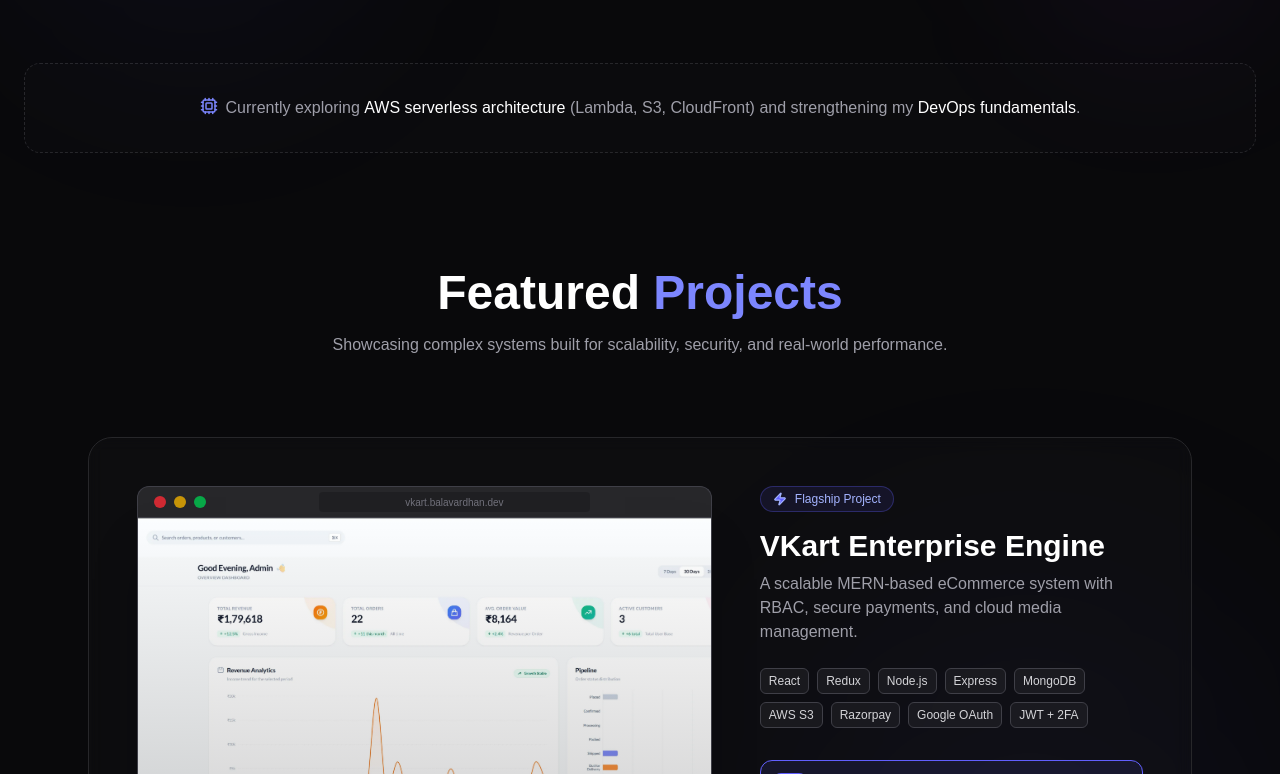
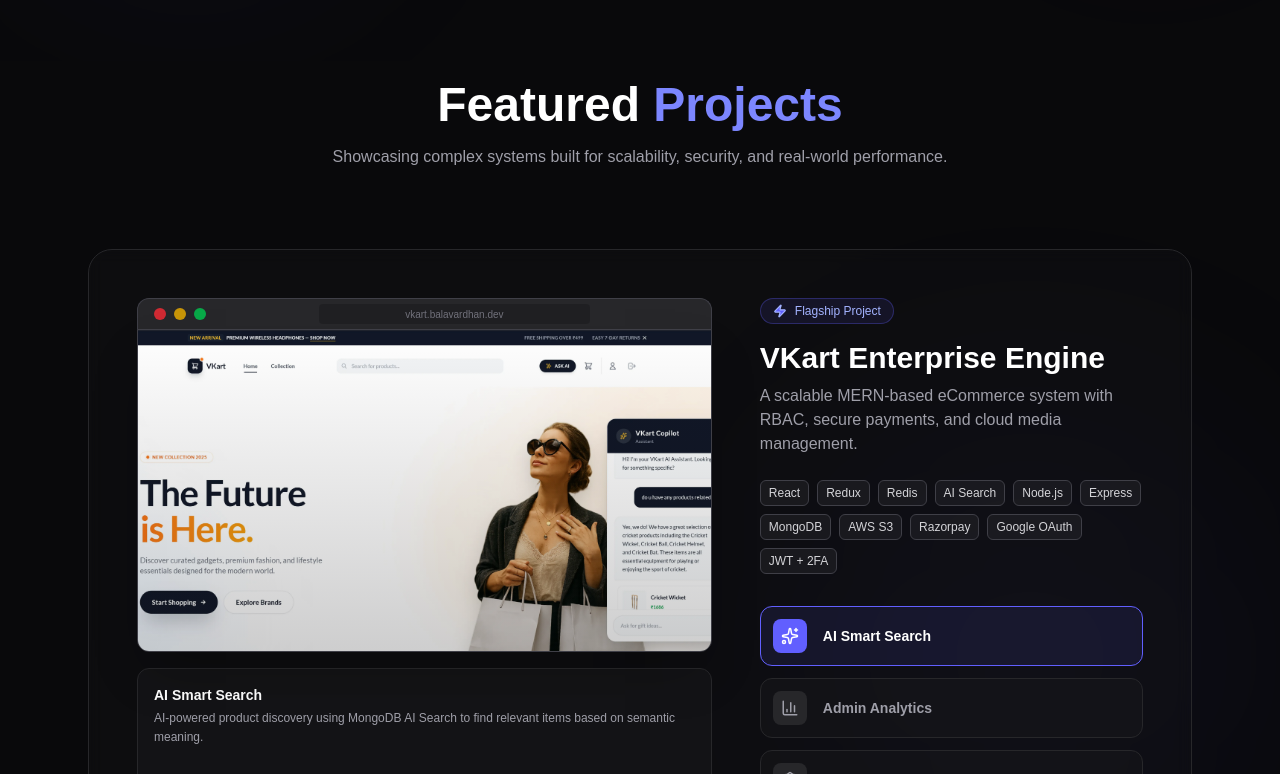
Before and after one commit to vardhan12178/My-portfolio, a Next.js app: page / in a window 1280 px wide. Shown: the part 2886-3660 px from the top of the page. Built offline with nearby package versions, Linux system fonts and the light colour scheme.

Commit message:
feat: Enhance VKart details with AI Search & Redis, update skills section

```diff
--- a/src/app/components/About.tsx
+++ b/src/app/components/About.tsx
@@ -64,8 +64,8 @@ export default function About() {
   // --- Tech Stack (Grouped for Visual Impact) ---
   const skills = [
     { label: "Frontend", icon: Layout, items: ["React", "Next.js", "Tailwind CSS", "Redux"] },
-    { label: "Backend", icon: Server, items: ["Node.js", "Express", "PHP (Legacy)", "REST APIs"] },
-    { label: "Database", icon: Database, items: ["MongoDB", "MySQL", "PostgreSQL"] },
+    { label: "Backend", icon: Server, items: ["Node.js", "Express", "Redis", "REST APIs"] },
+    { label: "Database", icon: Database, items: ["MongoDB", "AI Search", "MySQL", "PostgreSQL"] },
     { label: "DevOps/Tools", icon: Terminal, items: ["Git", "AWS (Basic)", "Postman", "Docker"] },
   ];
 
@@ -89,7 +89,7 @@ export default function About() {
           </h2>
           <div className="mt-2 h-1 w-20 rounded-full bg-gradient-to-r from-indigo-500 to-purple-500" />
           <p className="mt-6 max-w-2xl text-zinc-400 text-lg">
-           A results-driven engineer modernizing legacy systems into scalable, high-performance MERN applications
+            A results-driven engineer modernizing legacy systems into scalable, high-performance MERN applications
           </p>
         </motion.div>
 
@@ -126,13 +126,13 @@ export default function About() {
                   <div className="text-zinc-200 text-sm font-semibold">Hyderabad, IN</div>
                 </div>
                 <div className="rounded-xl bg-zinc-950/50 p-3 border border-zinc-800/50">
-                   <div className="flex items-center gap-2 text-zinc-500 text-xs uppercase tracking-wider mb-1">
+                  <div className="flex items-center gap-2 text-zinc-500 text-xs uppercase tracking-wider mb-1">
                     <Briefcase size={12} /> Experience
                   </div>
                   <div className="text-zinc-200 text-sm font-semibold">{expText}</div>
                 </div>
                 <div className="rounded-xl bg-zinc-950/50 p-3 border border-zinc-800/50 col-span-2">
-                   <div className="flex items-center gap-2 text-zinc-500 text-xs uppercase tracking-wider mb-1">
+                  <div className="flex items-center gap-2 text-zinc-500 text-xs uppercase tracking-wider mb-1">
                     <Clock size={12} /> Status
                   </div>
                   <div className="text-green-400 text-sm font-semibold flex items-center gap-2">
--- a/src/app/components/Projects.tsx
+++ b/src/app/components/Projects.tsx
@@ -11,7 +11,8 @@ import {
   ShoppingCart,
   BarChart3,
   ArrowRight,
-  Zap
+  Zap,
+  Sparkles
 } from "lucide-react";
 
 // --- PROJECT DATA (Updated for AWS S3) ---
@@ -24,6 +25,8 @@ const VKART_DATA = {
   technologies: [
     "React",
     "Redux",
+    "Redis",
+    "AI Search",
     "Node.js",
     "Express",
     "MongoDB",
@@ -35,27 +38,34 @@ const VKART_DATA = {
   gallery: [
     {
       id: 0,
+      title: "AI Smart Search",
+      desc: "AI-powered product discovery using MongoDB AI Search to find relevant items based on semantic meaning.",
+      img: "/img/Vkart1.webp",
+      icon: <Sparkles size={18} />
+    },
+    {
+      id: 1,
       title: "Admin Analytics",
       desc: "Role-protected admin panel with real-time metrics for revenue, user registrations, and order status distribution.",
       img: "/img/Vkart3.webp",
       icon: <BarChart3 size={18} />
     },
     {
-      id: 1,
+      id: 2,
       title: "Secure Auth & 2FA",
       desc: "Email-password login, Google OAuth, JWT authentication, session security, and optional two-factor authentication.",
       img: "/img/Vkart2.webp",
       icon: <ShieldCheck size={18} />
     },
     {
-      id: 2,
+      id: 3,
       title: "Inventory CMS",
       desc: "Product and category management with secure image uploads to AWS S3, activation toggles, and detail editing.",
       img: "/img/Vkart5.webp",
       icon: <Layers size={18} />
     },
     {
-      id: 3,
+      id: 4,
       title: "Order Workflow",
       desc: "End-to-end order lifecycle: Pending → Placed → Shipped → Out for Delivery → Delivered, managed through a state-driven admin dashboard.",
       img: "/img/Vkart4.webp",
@@ -119,7 +129,7 @@ export default function Projects() {
               </div>
 
               {/* Dynamic Screen */}
-              <div className="relative aspect-[16/10] overflow-hidden rounded-b-xl border border-zinc-700 bg-zinc-950 shadow-2xl">
+              <div className="relative aspect-video overflow-hidden rounded-b-xl border border-zinc-700 bg-zinc-950 shadow-2xl">
                 <AnimatePresence mode="wait">
                   <motion.div
                     key={activeTab}
@@ -184,14 +194,12 @@ export default function Projects() {
                     <button
                       key={item.id}
                       onClick={() => setActiveTab(index)}
-                      className={`group flex w-full items-center gap-4 rounded-xl border p-3 text-left transition-all ${
-                        activeTab === index
+                      className={`group flex w-full items-center gap-4 rounded-xl border p-3 text-left transition-all ${activeTab === index
                         ? "border-indigo-500 bg-indigo-500/10"
                         : "border-zinc-800 bg-zinc-900/50 hover:border-zinc-700"
                         }`}
                     >
-                      <div className={`rounded-lg p-2 transition-colors ${
-                         activeTab === index ? "bg-indigo-500 text-white" : "bg-zinc-800 text-zinc-400 group-hover:text-white"
+                      <div className={`rounded-lg p-2 transition-colors ${activeTab === index ? "bg-indigo-500 text-white" : "bg-zinc-800 text-zinc-400 group-hover:text-white"
                         }`}>
                         {item.icon}
                       </div>
--- a/src/app/components/Skills.tsx
+++ b/src/app/components/Skills.tsx
@@ -20,7 +20,7 @@ import {
   // SiAmazonaws removed causing error
 } from "react-icons/si";
 import { FaAws } from "react-icons/fa"; // <--- Added Safe Import
-import { Code2, Cpu, Database, Globe, Layers, Server } from "lucide-react";
+import { Code2, Cpu, Database, Globe, Layers, Server, Sparkles } from "lucide-react";
 
 /* ============================================================================
    Data: High-Value MERN Stack Only
@@ -44,6 +44,7 @@ const SKILL_CATEGORIES = [
     skills: [
       { name: "Node.js", icon: <SiNodedotjs size={20} />, color: "text-green-500" },
       { name: "Express.js", icon: <SiExpress size={20} />, color: "text-white" },
+      { name: "Redis", icon: <SiRedis size={20} />, color: "text-red-500" },
       { name: "JWT Auth", icon: <Code2 size={20} />, color: "text-yellow-400" },
       { name: "REST APIs", icon: <Layers size={20} />, color: "text-orange-400" },
     ],
@@ -53,6 +54,7 @@ const SKILL_CATEGORIES = [
     icon: <Database className="text-pink-400" size={20} />,
     skills: [
       { name: "MongoDB", icon: <SiMongodb size={20} />, color: "text-green-400" },
+      { name: "AI Search", icon: <Sparkles size={20} />, color: "text-yellow-400" },
       { name: "Docker", icon: <SiDocker size={20} />, color: "text-blue-500" },
       { name: "Git / GitHub", icon: <SiGit size={20} />, color: "text-orange-500" },
       { name: "AWS (S3)", icon: <FaAws size={20} />, color: "text-yellow-500" },
@@ -144,20 +146,7 @@ export default function Skills() {
           ))}
         </motion.div>
 
-        {/* Bottom "Focus" Bar */}
-        <motion.div
-          initial={{ opacity: 0, y: 20 }}
-          whileInView={{ opacity: 1, y: 0 }}
-          viewport={{ once: true }}
-          transition={{ delay: 0.4 }}
-          className="mt-16 rounded-2xl border border-dashed border-zinc-800 bg-zinc-900/20 p-8 text-center"
-        >
-         <p className="text-zinc-400">
-          <Cpu className="inline-block mr-2 text-indigo-400 mb-1" size={18} />
-          Currently exploring <span className="text-white font-medium">AWS serverless architecture</span> (Lambda, S3, CloudFront) and strengthening my <span className="text-white font-medium">DevOps fundamentals</span>.
-        </p>
 
-        </motion.div>
 
       </div>
     </section>
```
Also changed, not shown: public/img/Vkart1.webp. Lines whose indentation alone changed are shown as unchanged.
